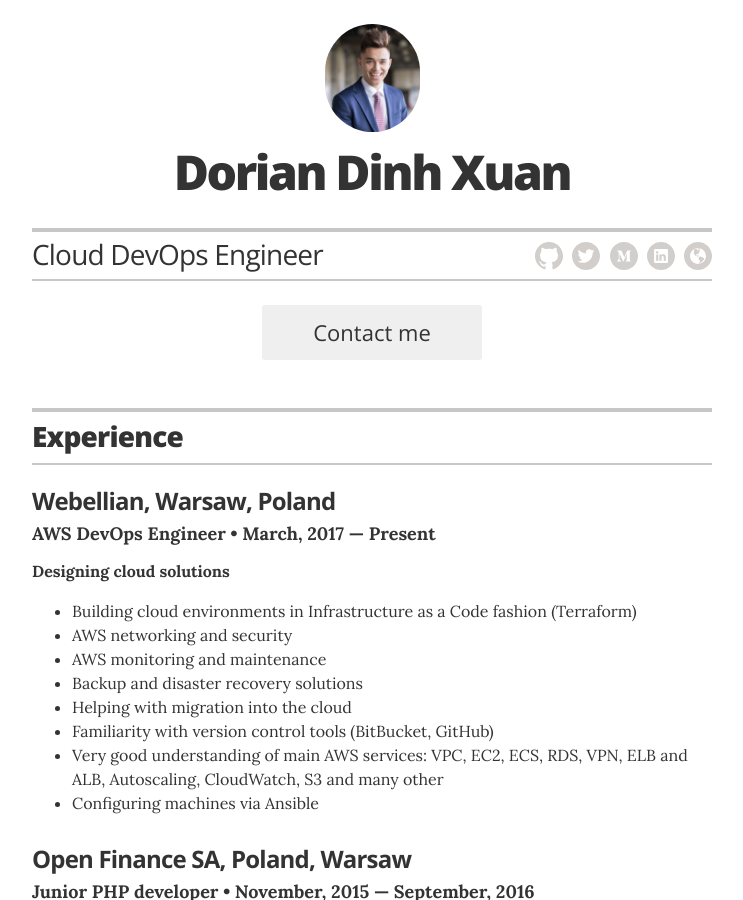
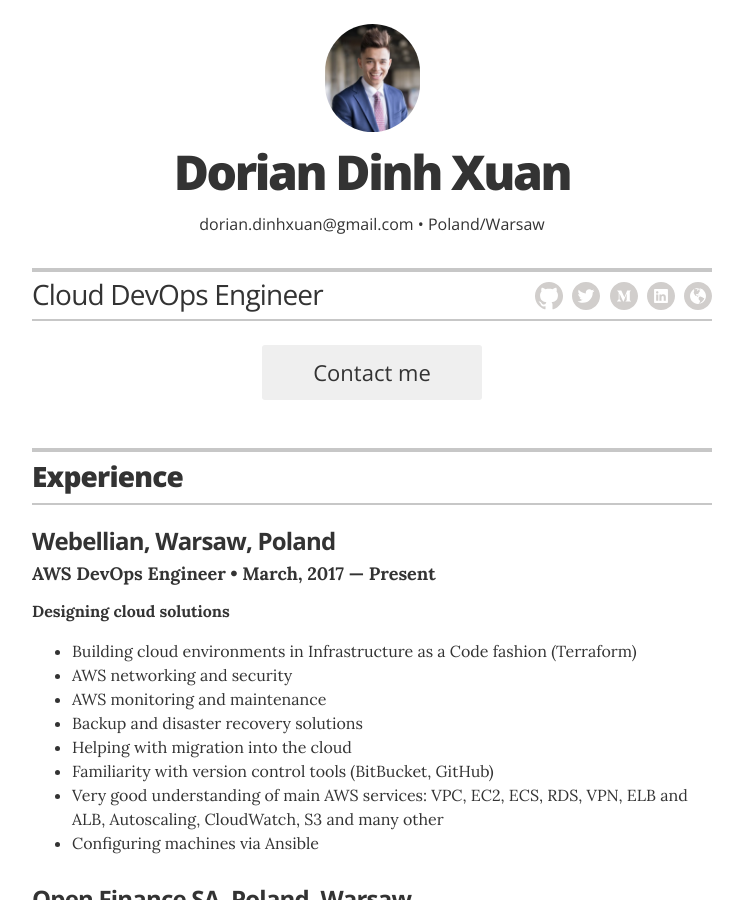
Before and after one commit to jglovier/resume-template, a Jekyll site: the page built from index.html, in a window 1280 px wide and 900 px high. Shown: the whole window, without its empty margins (268-1011 px from the left). Built offline with Jekyll 4.4.1, drawn with Linux system fonts in a browser that asks for light colours; some of the changed lines change nothing that is shown.

Commit message:
added fix

```diff
--- a/_config.yml
+++ b/_config.yml
@@ -21,7 +21,7 @@ resume_contact_email:           "dorian.dinhxuan@gmail.com"
 resume_contact_address:         "Poland/Warsaw"
 
 resume_header_contact_info:     "dorian.dinhxuan@gmail.com • Poland/Warsaw"
-display_header_contact_info:    "yes"
+display_header_contact_info:    "true"
 
 resume_header_intro:
 # "<p>
```
